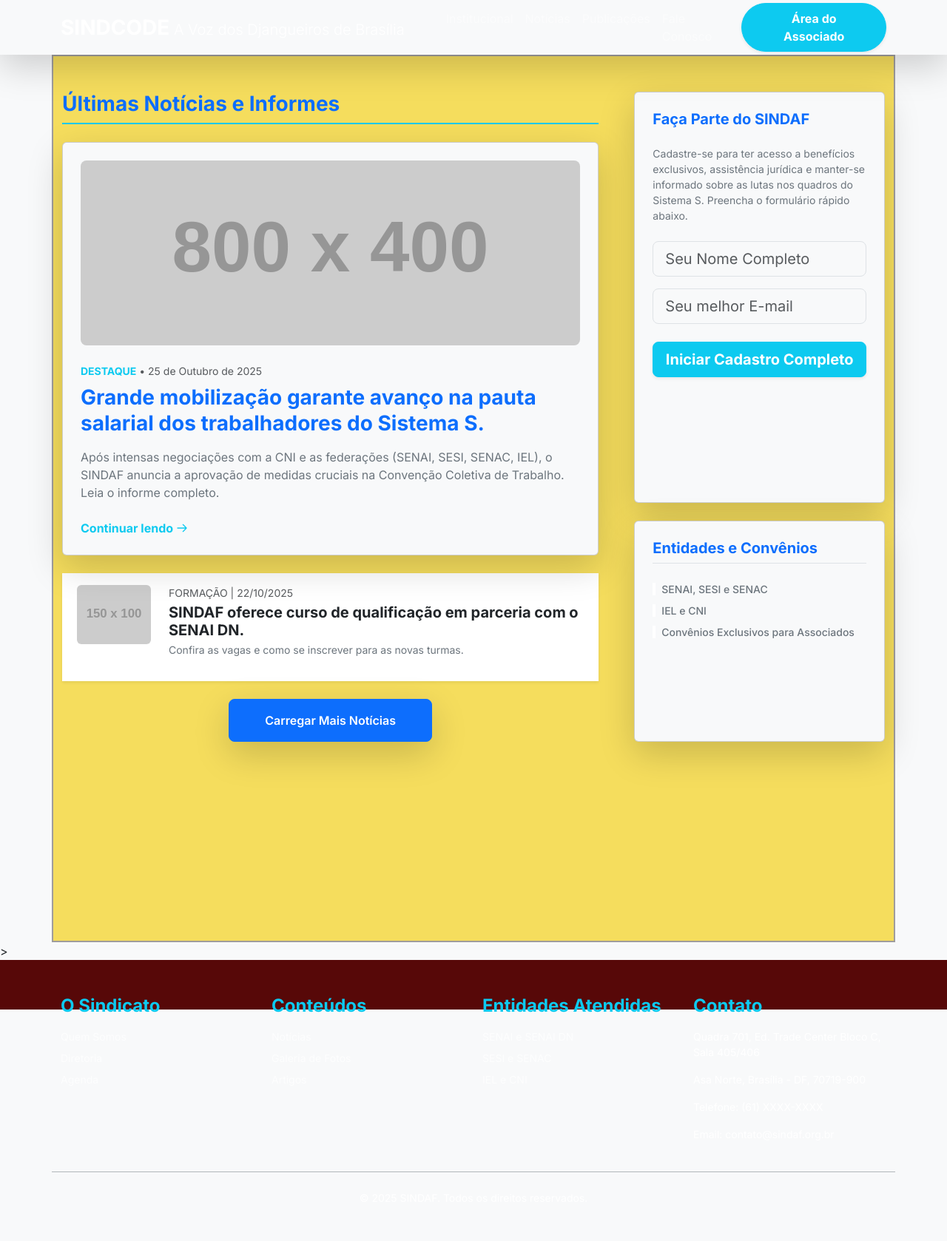
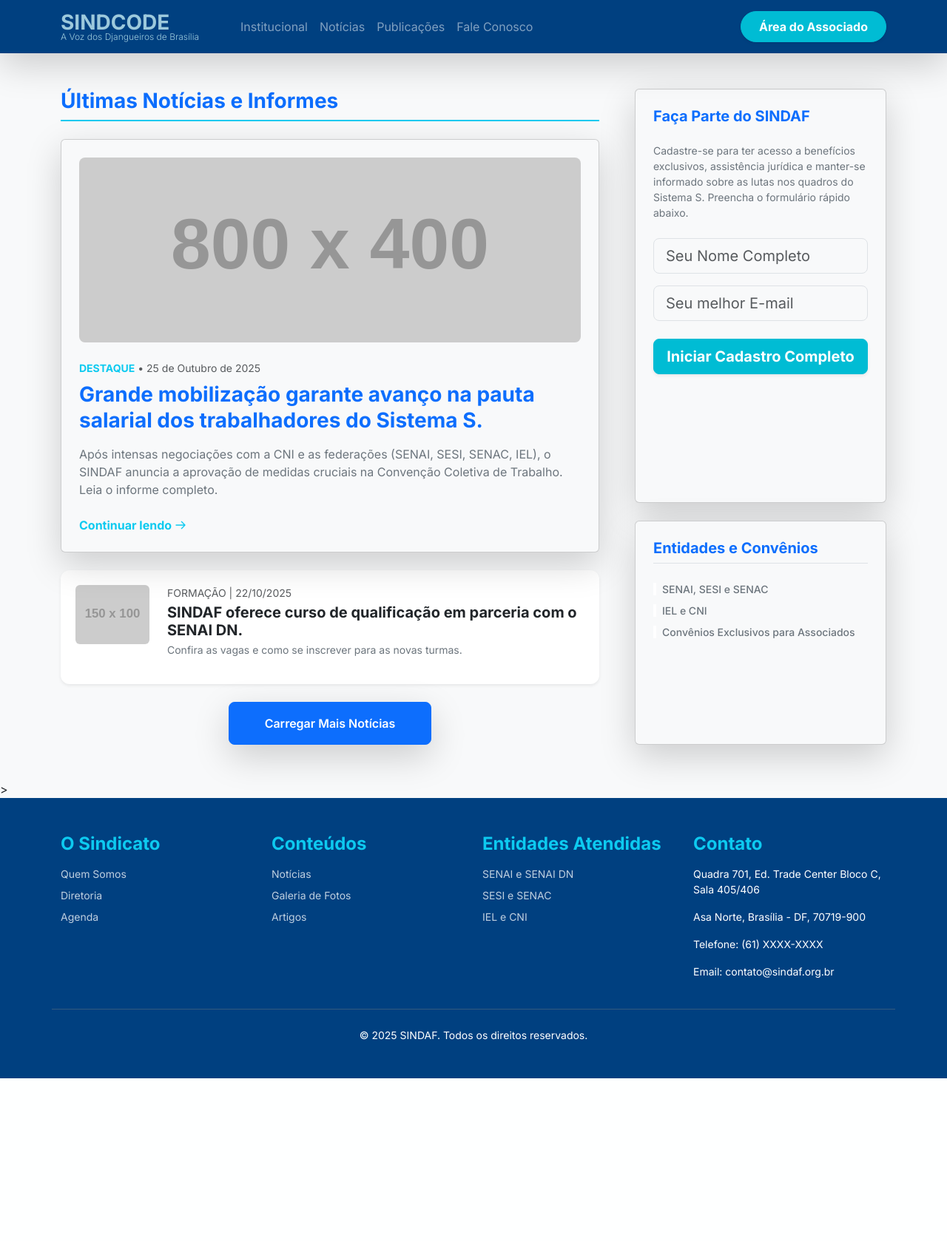
Before and after one commit to Lucast34/SindCode, a Django app: page / in a window 1280 px wide. Shown: the whole page at 74% size. After the commit the page ends 1458 px from the top, so only its background shows below. Run offline with Django 4.2, Linux system fonts and the light colour scheme; grey boxes labelled with a size stand in for pictures from a placeholder-image service; data that the repository does not hold is empty; parts of the project's set-up code (start-up, migrations or seed data) failed here and were passed over; some libraries are stand-ins or nearby versions.

Commit message:
Update css

```diff
--- a/setup/static/styles/style.css
+++ b/setup/static/styles/style.css
@@ -1,38 +1,40 @@
-/*
-    estilizar uma tag
-    estilizar uma classe
-    estilizar um identificador
-*/
+header{
+   background-color:#004080;
+   color:#FFFFFF;
+}
+footer{
+   background-color:#004080;
+   color:#FFFFFF;
+}
 
 body{
-    background-color: #2D276A;
+     background-color: var(--bs-body-bg);
+     font-family: var(--bs-font-sans-serif);
 }
-.para_azul{
-    color: blue;
+
+ /* 2. Adaptação de classes Bootstrap com as cores customizadas */
+.bg-primary { background-color: var(--bs-primary) !important; }
+.text-info { color: var(--bs-info) !important; }
+.btn-info { background-color: var(--bs-info) !important; border-color: var(--bs-info) !important; }
+.btn-info:hover { background-color: #00a4b8 !important; border-color: #00a4b8 !important; }
+
+ /* 3. Estilo para Card de Notícia */
+.news-card {
+     transition: transform 0.2s, box-shadow 0.2s;
+     border-radius: 0.75rem; /* rounded-xl */
+     border: 1px solid rgba(0, 0, 0, 0.05);
 }
-#topo{
-    background-color: green;
-    width: 1852px;
-    height: 160px;
-    border:2px solid red;
+.news-card:hover {
+    transform: translateY(-2px);
+    box-shadow: 0 10px 20px -5px rgba(0, 64, 128, 0.15), 0 4px 6px -2px rgba(0, 0, 0, 0.05);
 }
-#media_busca{
-    background-color: #3f3f3f;
-    width: 100%;
-    height: 52px;
+.news-card-highlight {
+    border-top: 4px solid var(--bs-info);
 }
-#logo_menu{
-    background-color: #ffffff;
-    width: 100%;
-    height: 52px;
+.navbar-brand span {
+     font-size: 0.75rem;
+     font-weight: 300;
+     line-height: 1;
+     display: block;
+     color: rgba(173, 216, 230, 0.9);
 }
-main{
-    width: 100%;
-    height: 1200px;
-    border:2px solid #9f9d9d;
-    background-color: #f5dd5d;
-}
-footer{
-    height: 67px;
-    background-color: #570808;
-}
```
